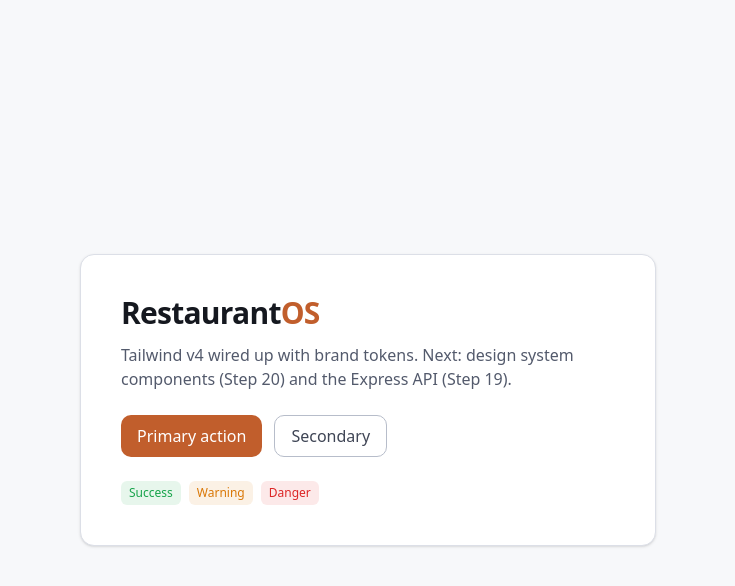
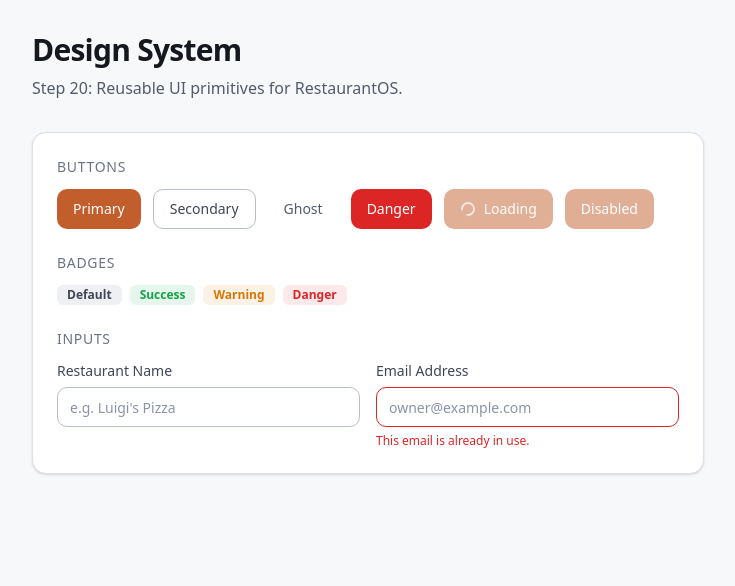
Before and after one commit to sinacipher/restaurantos, a React (Vite) app: page / in a window 1280 px wide. Shown: the top 586 px of the page, without its empty margins (272-1007 px from the left). Built offline with nearby package versions, Linux system fonts and the light colour scheme.

Commit message:
step 20: design system foundation

```diff
--- a/frontend/App.tsx
+++ b/frontend/App.tsx
@@ -1,39 +1,63 @@
+import { Button } from './components/ui/Button';
+import { Input } from './components/ui/Input';
+import { Card } from './components/ui/Card';
+import { Badge } from './components/ui/Badge';
+
 export default function App() {
   return (
-    <main className="min-h-screen bg-ink-50 flex items-center justify-center p-8">
-      <div className="w-full max-w-xl rounded-lg border border-ink-200 bg-white p-10 shadow-sm">
-        <h1 className="text-3xl font-bold tracking-tight text-ink-900">
-          Restaurant<span className="text-brand-600">OS</span>
-        </h1>
-        <p className="mt-3 text-ink-600">
-          Tailwind v4 wired up with brand tokens. Next: design system components (Step 20) and the
-          Express API (Step 19).
-        </p>
-        <div className="mt-6 flex flex-wrap gap-3">
-          <button
-            type="button"
-            className="rounded-md bg-brand-600 px-4 py-2 font-medium text-white transition hover:bg-brand-700"
-          >
-            Primary action
-          </button>
-          <button
-            type="button"
-            className="rounded-md border border-ink-300 px-4 py-2 font-medium text-ink-700 transition hover:bg-ink-100"
-          >
-            Secondary
-          </button>
+    <main className="min-h-screen bg-ink-50 p-8">
+      <div className="mx-auto max-w-2xl space-y-8">
+        <div>
+          <h1 className="text-3xl font-bold tracking-tight text-ink-900">
+            Design System
+          </h1>
+          <p className="text-ink-600 mt-2">
+            Step 20: Reusable UI primitives for RestaurantOS.
+          </p>
         </div>
-        <div className="mt-6 flex gap-2">
-          <span className="rounded-sm bg-success/10 px-2 py-1 text-xs font-medium text-success">
-            Success
-          </span>
-          <span className="rounded-sm bg-warning/10 px-2 py-1 text-xs font-medium text-warning">
-            Warning
-          </span>
-          <span className="rounded-sm bg-danger/10 px-2 py-1 text-xs font-medium text-danger">
-            Danger
-          </span>
-        </div>
+
+        <Card className="p-6 space-y-6">
+          <div>
+            <h2 className="text-sm font-medium text-ink-500 mb-3 uppercase tracking-wider">
+              Buttons
+            </h2>
+            <div className="flex flex-wrap gap-3 items-center">
+              <Button variant="primary">Primary</Button>
+              <Button variant="secondary">Secondary</Button>
+              <Button variant="ghost">Ghost</Button>
+              <Button variant="danger">Danger</Button>
+              <Button isLoading>Loading</Button>
+              <Button disabled>Disabled</Button>
+            </div>
+          </div>
+
+          <div>
+            <h2 className="text-sm font-medium text-ink-500 mb-3 uppercase tracking-wider">
+              Badges
+            </h2>
+            <div className="flex flex-wrap gap-2 items-center">
+              <Badge>Default</Badge>
+              <Badge variant="success">Success</Badge>
+              <Badge variant="warning">Warning</Badge>
+              <Badge variant="danger">Danger</Badge>
+            </div>
+          </div>
+
+          <div>
+            <h2 className="text-sm font-medium text-ink-500 mb-3 uppercase tracking-wider">
+              Inputs
+            </h2>
+            <div className="grid gap-4 sm:grid-cols-2">
+              <Input label="Restaurant Name" placeholder="e.g. Luigi's Pizza" />
+              <Input
+                label="Email Address"
+                type="email"
+                placeholder="owner@example.com"
+                error="This email is already in use."
+              />
+            </div>
+          </div>
+        </Card>
       </div>
     </main>
   );
--- /dev/null
+++ b/frontend/components/ui/Badge.tsx
@@ -0,0 +1,26 @@
+import type { HTMLAttributes } from 'react';
+import { cn } from '../../lib/utils';
+
+export interface BadgeProps extends HTMLAttributes<HTMLSpanElement> {
+  variant?: 'default' | 'success' | 'warning' | 'danger';
+}
+
+export function Badge({ className, variant = 'default', ...props }: BadgeProps) {
+  const variants = {
+    default: 'bg-ink-100 text-ink-700',
+    success: 'bg-success/10 text-success',
+    warning: 'bg-warning/10 text-warning',
+    danger: 'bg-danger/10 text-danger',
+  };
+
+  return (
+    <span
+      className={cn(
+        'inline-flex items-center rounded-sm px-2.5 py-0.5 text-xs font-semibold',
+        variants[variant],
+        className
+      )}
+      {...props}
+    />
+  );
+}
--- /dev/null
+++ b/frontend/components/ui/Button.tsx
@@ -0,0 +1,44 @@
+import { forwardRef, type ButtonHTMLAttributes } from 'react';
+import { Loader2 } from 'lucide-react';
+import { cn } from '../../lib/utils';
+
+export interface ButtonProps extends ButtonHTMLAttributes<HTMLButtonElement> {
+  variant?: 'primary' | 'secondary' | 'ghost' | 'danger';
+  size?: 'sm' | 'md' | 'lg';
+  isLoading?: boolean;
+}
+
+export const Button = forwardRef<HTMLButtonElement, ButtonProps>(
+  ({ className, variant = 'primary', size = 'md', isLoading, children, disabled, ...props }, ref) => {
+    const variants = {
+      primary: 'bg-brand-600 text-white hover:bg-brand-700 focus-visible:ring-brand-600',
+      secondary: 'bg-white text-ink-700 border border-ink-300 hover:bg-ink-50 focus-visible:ring-ink-400',
+      ghost: 'bg-transparent text-ink-600 hover:bg-ink-100 hover:text-ink-900 focus-visible:ring-ink-400',
+      danger: 'bg-danger text-white hover:bg-red-700 focus-visible:ring-red-600',
+    };
+
+    const sizes = {
+      sm: 'h-8 px-3 text-sm',
+      md: 'h-10 px-4 text-sm',
+      lg: 'h-12 px-6 text-base',
+    };
+
+    return (
+      <button
+        ref={ref}
+        disabled={disabled || isLoading}
+        className={cn(
+          'inline-flex items-center justify-center rounded-md font-medium transition-colors focus-visible:outline-none focus-visible:ring-2 focus-visible:ring-offset-2 disabled:pointer-events-none disabled:opacity-50',
+          variants[variant],
+          sizes[size],
+          className
+        )}
+        {...props}
+      >
+        {isLoading && <Loader2 className="mr-2 h-4 w-4 animate-spin" />}
+        {children}
+      </button>
+    );
+  }
+);
+Button.displayName = 'Button';
--- /dev/null
+++ b/frontend/components/ui/Card.tsx
@@ -0,0 +1,11 @@
+import type { HTMLAttributes } from 'react';
+import { cn } from '../../lib/utils';
+
+export function Card({ className, ...props }: HTMLAttributes<HTMLDivElement>) {
+  return (
+    <div
+      className={cn('rounded-lg border border-ink-200 bg-white shadow-sm', className)}
+      {...props}
+    />
+  );
+}
--- /dev/null
+++ b/frontend/components/ui/Input.tsx
@@ -0,0 +1,36 @@
+import { forwardRef, type InputHTMLAttributes, useId } from 'react';
+import { cn } from '../../lib/utils';
+
+export interface InputProps extends InputHTMLAttributes<HTMLInputElement> {
+  label?: string;
+  error?: string;
+}
+
+export const Input = forwardRef<HTMLInputElement, InputProps>(
+  ({ className, label, error, id, ...props }, ref) => {
+    const generatedId = useId();
+    const inputId = id || generatedId;
+
+    return (
+      <div className="flex flex-col gap-1.5">
+        {label && (
+          <label htmlFor={inputId} className="text-sm font-medium text-ink-700">
+            {label}
+          </label>
+        )}
+        <input
+          ref={ref}
+          id={inputId}
+          className={cn(
+            'flex h-10 w-full rounded-md border border-ink-300 bg-white px-3 py-2 text-sm text-ink-900 placeholder:text-ink-400 focus-visible:outline-none focus-visible:ring-2 focus-visible:ring-brand-500 focus-visible:border-brand-500 disabled:cursor-not-allowed disabled:opacity-50',
+            error && 'border-danger focus-visible:ring-danger focus-visible:border-danger',
+            className
+          )}
+          {...props}
+        />
+        {error && <p className="text-xs text-danger">{error}</p>}
+      </div>
+    );
+  }
+);
+Input.displayName = 'Input';
--- /dev/null
+++ b/frontend/lib/utils.ts
@@ -0,0 +1,6 @@
+import { clsx, type ClassValue } from 'clsx';
+import { twMerge } from 'tailwind-merge';
+
+export function cn(...inputs: ClassValue[]) {
+  return twMerge(clsx(inputs));
+}
--- a/package.json
+++ b/package.json
@@ -5,7 +5,8 @@
   "type": "module",
   "description": "Multi-tenant restaurant management SaaS",
   "scripts": {
-    "dev": "vercel dev -L",
+    "dev": "vite",
+    "dev:full": "vercel dev --local",
     "dev:vite": "vite",
     "build": "tsc --noEmit && vite build",
     "preview": "vite preview",
@@ -29,6 +30,7 @@
     "ably": "^2.30.0",
     "better-auth": "^1.7.18",
     "cloudinary": "^2.11.0",
+    "clsx": "^2.1.1",
     "cookie-parser": "^1.4.7",
     "cors": "^2.8.6",
     "drizzle-orm": "^0.45.4",
@@ -44,6 +46,7 @@
     "resend": "^6.37.0",
     "sonner": "^2.0.8",
     "stripe": "^23.1.0",
+    "tailwind-merge": "^3.7.0",
     "zod": "^4.6.7",
     "zustand": "^5.1.0"
   },
```
Also changed, not shown: 2 other files (tests, documents, lock files or other folders).
